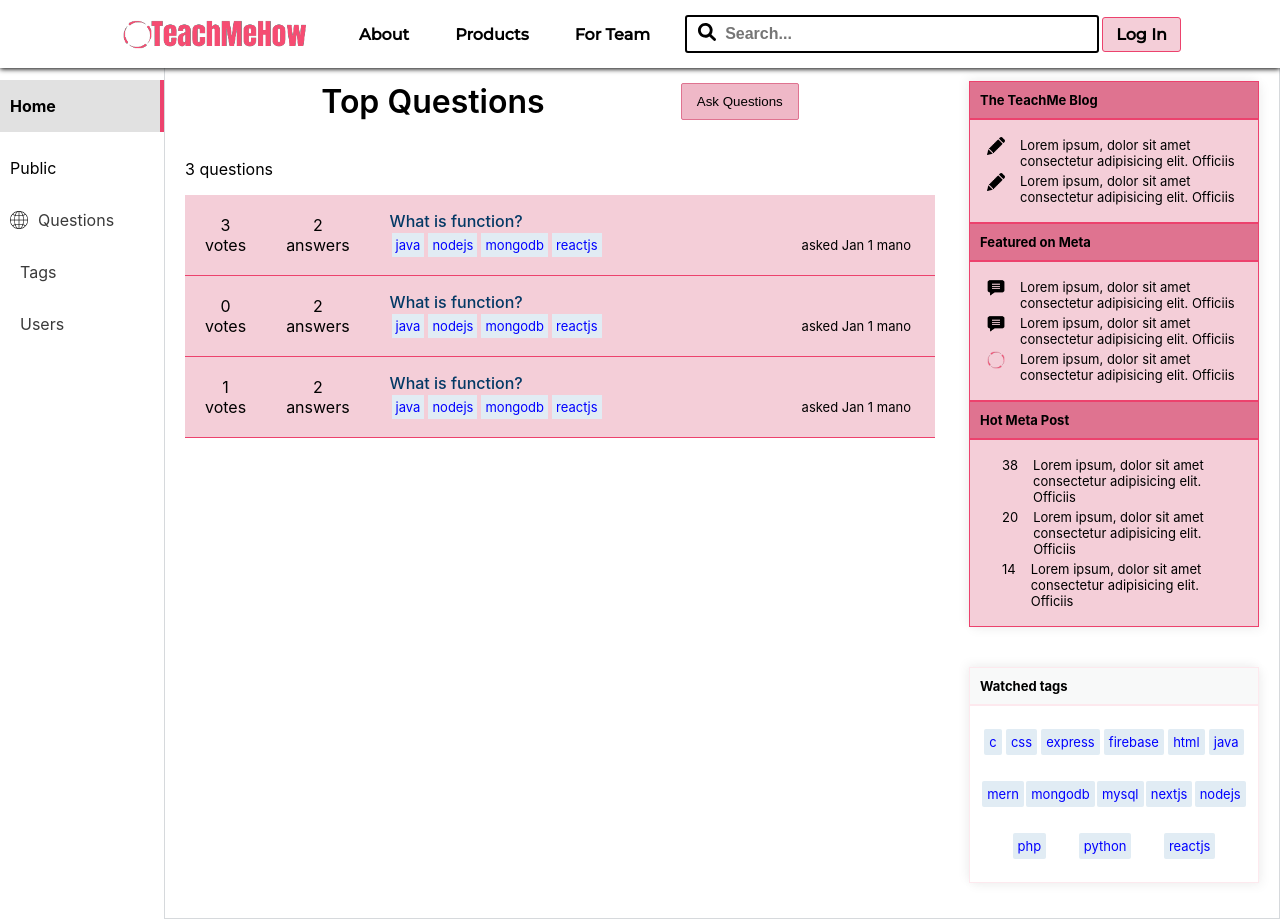
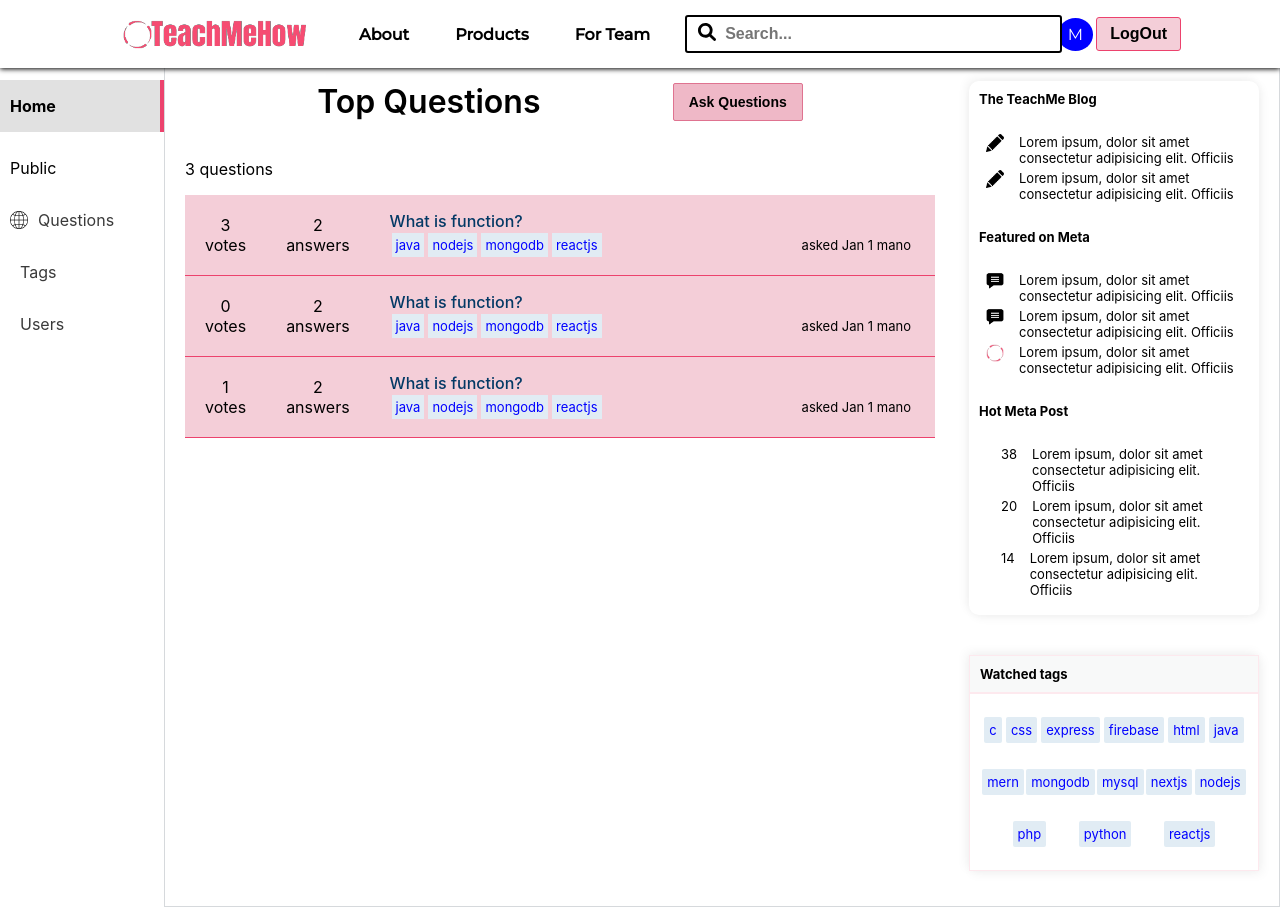
Before and after one commit to anujak1802/Stackoverflow-Clone, a React (Create React App) app in the folder client/: page / in a window 1280 px wide. Built offline with nearby package versions, Linux system fonts and the light colour scheme.

Commit message:
CSS imporvised

```diff
--- a/client/src/components/HomeMainbar/HomeMainBar.css
+++ b/client/src/components/HomeMainbar/HomeMainBar.css
@@ -23,7 +23,9 @@
     padding: 10px 15px;
     transition:0.2s;
     border: 1px solid #df7390;
-    font-weight: 500;
+    font-weight: 700;
+    font-size: 14px;
+    cursor: pointer;
 }
 
 .main-bar-header .ask-btn:hover{
--- a/client/src/components/Navbar/Navbar.jsx
+++ b/client/src/components/Navbar/Navbar.jsx
@@ -8,7 +8,7 @@ import Search from '../../assests/magnifying-glass-solid.svg'
 
 const Navbar = () => {
 
-    var User = null;
+    var User = 1;
     return (
         <nav className='main-nav'>
             <div className="navbar">
--- a/client/src/components/RightSidebar/RightSidebar.css
+++ b/client/src/components/RightSidebar/RightSidebar.css
@@ -7,19 +7,20 @@
 
 .widget {
   box-shadow: 3px 3px 10px rgb(0 0 0/5%), -3px -3px 10px rgb(0 0 0/5%);
+  border-radius: 10px;
 }
 
 .widget h4 {
   margin: 0%;
   padding: 10px;
-  background-color: #df7390;
-  border: solid 1px #ec426d;
+  /* background-color: #df7390; */
+  /* border: solid 1px #ec426d; */
 }
 
 .right-sidebar-div-1 {
-  background-color: #f4ced8;
+  /* background-color: #f4ced8; */
   padding: 15px;
-  border: solid 1px #ec426d;
+  /* border: solid 1px #ec426d; */
 }
 
 .right-sidebar-div-1 .right-sidebar-div-2 {
```
